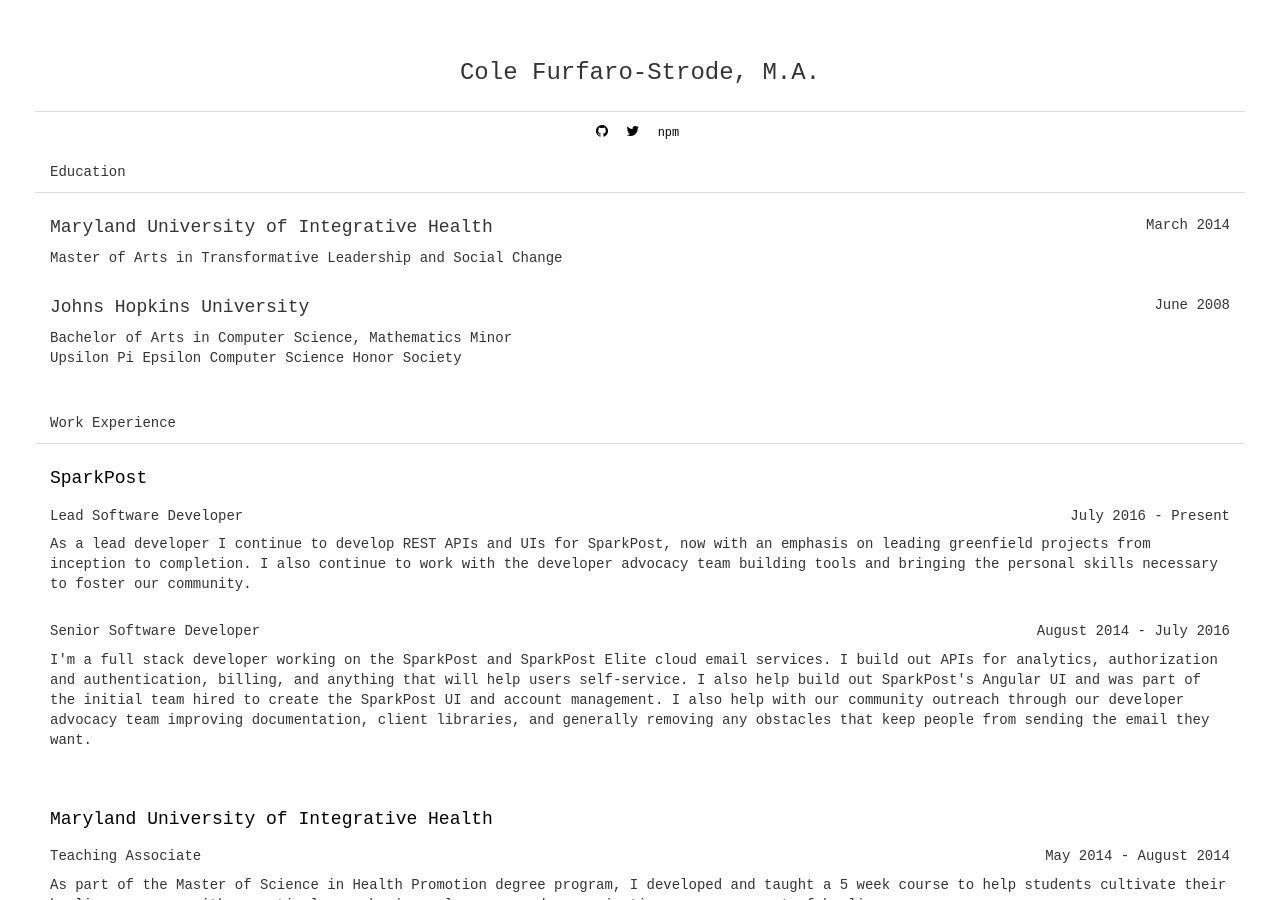
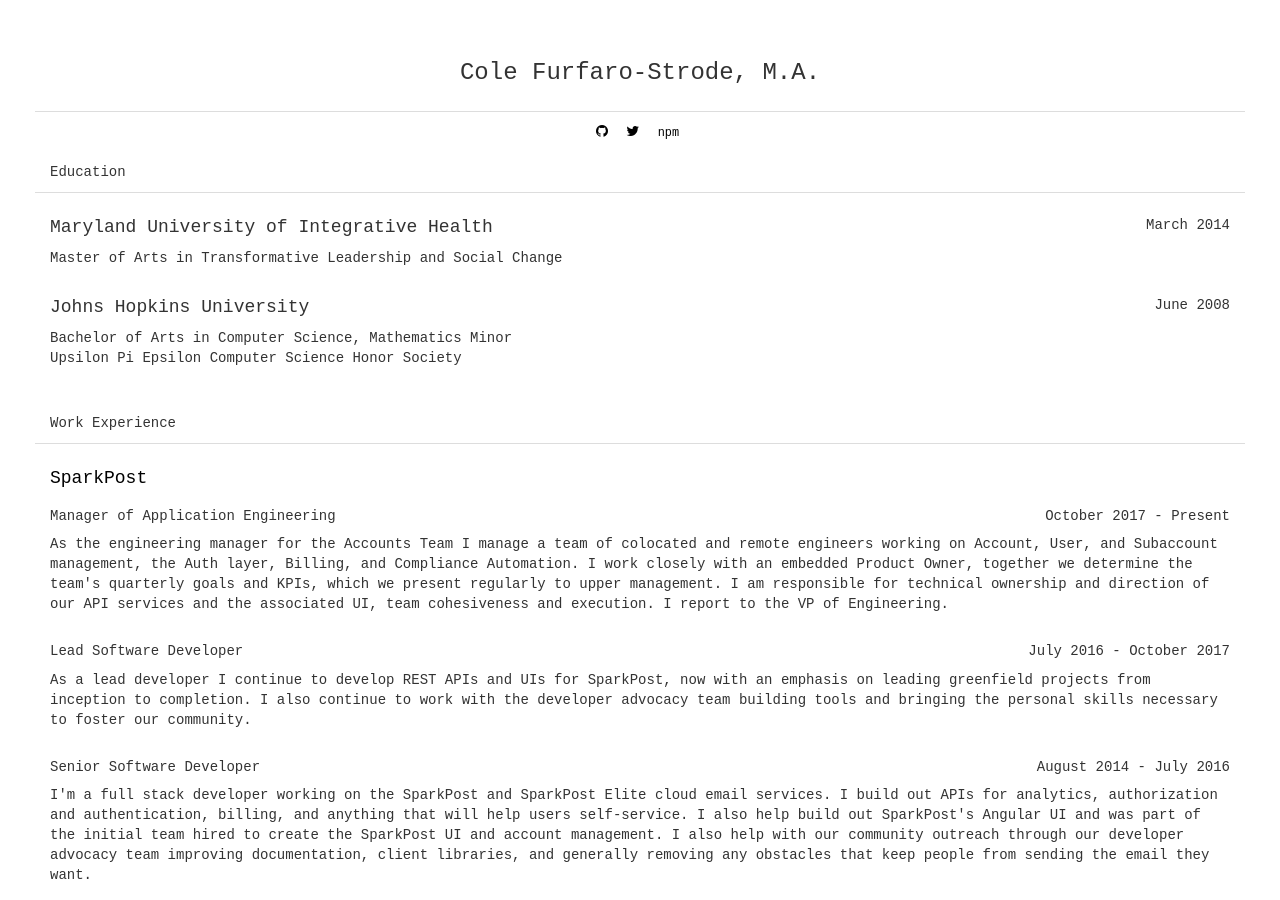
Before and after one commit to colestrode/colestrode.github.io, a Jekyll site: the page built from _pages/cv.html, in a window 1280 px wide and 900 px high. Built offline with Jekyll 4.4.1, drawn with Linux system fonts in a browser that asks for light colours.

Commit message:
updated cv

```diff
--- a/_pages/cv.html
+++ b/_pages/cv.html
@@ -80,8 +80,25 @@
           <div class="col-xs-12">
             <div class="row">
               <div class="col-xs-12">
+                <h5 class="pull-left">Manager of Application Engineering</h5>
+                <h5 class="pull-right">October 2017 - Present</h5>
+              </div>
+            </div>
+
+            <div class="row margin-bottom-small">
+              <div class="col-xs-12">
+                As the engineering manager for the Accounts Team I manage a team of colocated and remote engineers working on
+                Account, User, and Subaccount management, the Auth layer, Billing, and Compliance Automation.
+                I work closely with an embedded Product Owner, together we determine the team's quarterly goals and KPIs,
+                which we present regularly to upper management. I am responsible for technical ownership and direction of
+                our API services and the associated UI, team cohesiveness and execution. I report to the VP of Engineering.
+              </div>
+            </div>
+
+            <div class="row">
+              <div class="col-xs-12">
                 <h5 class="pull-left">Lead Software Developer</h5>
-                <h5 class="pull-right">July 2016 - Present</h5>
+                <h5 class="pull-right">July 2016 - October 2017</h5>
               </div>
             </div>
 
```
